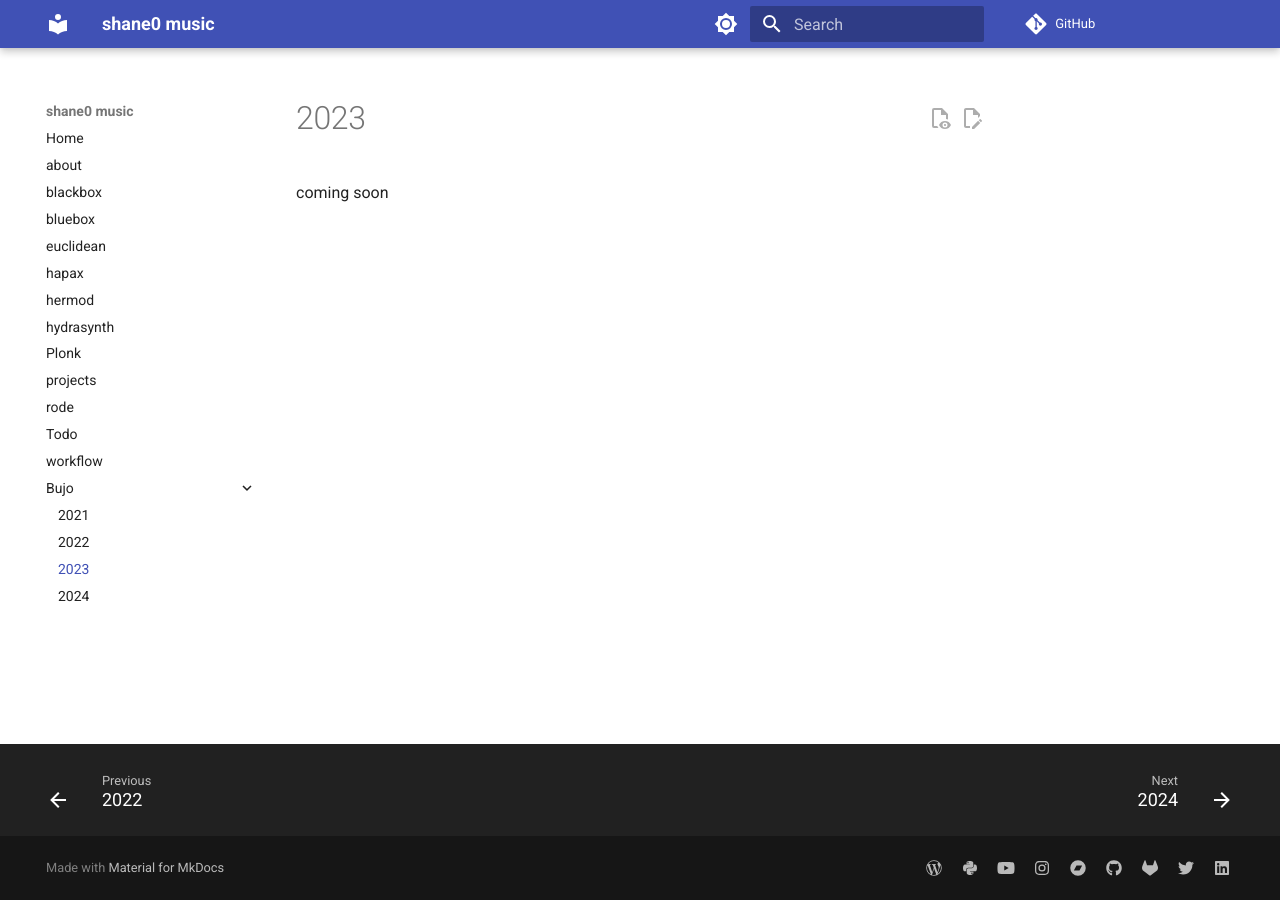
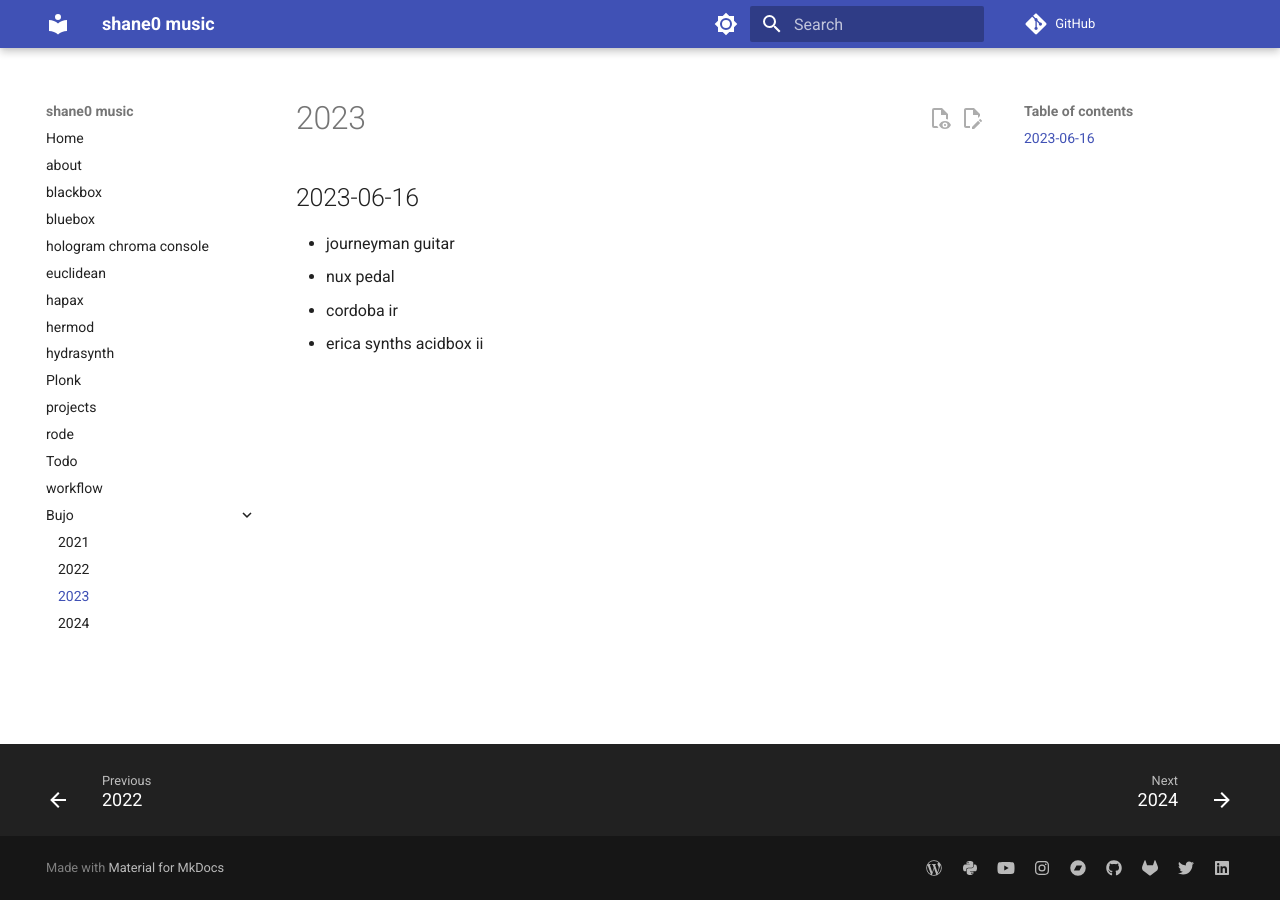
Before and after one commit to shane0/music, an MkDocs documentation site: the page built from docs/bujo/2023.md, in a window 1280 px wide. Built offline with MkDocs 1.6.1 and Material for MkDocs 9.7.7, drawn with Linux system fonts in a browser that asks for light colours; comment, search, counter and statistics services are not loaded; the version menu is left out.

Commit message:
docs(chroma): chroma console page

```diff
--- a/docs/bujo/2023.md
+++ b/docs/bujo/2023.md
@@ -1,3 +1,8 @@
 # 2023
 
-coming soon
+## 2023-06-16
+
+- journeyman guitar
+- nux pedal
+- cordoba ir
+- erica synths acidbox ii
--- /dev/null
+++ b/docs/chroma_console.md
@@ -0,0 +1 @@
+# hologram chroma console
```
Also changed, not shown: docs/bujo/2024.md (+2 -0 lines), docs/hapax.md (+3 -0 lines).
